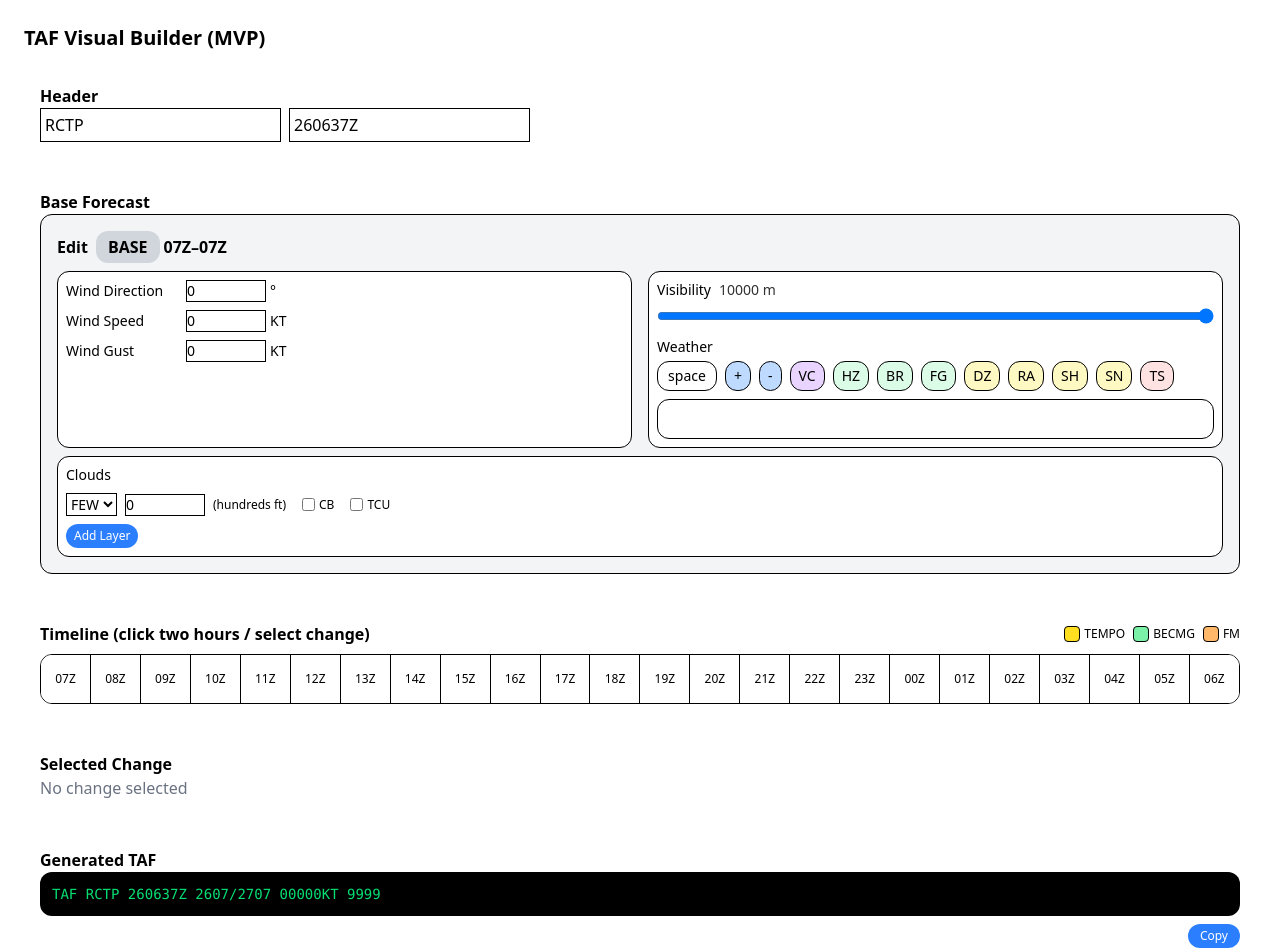
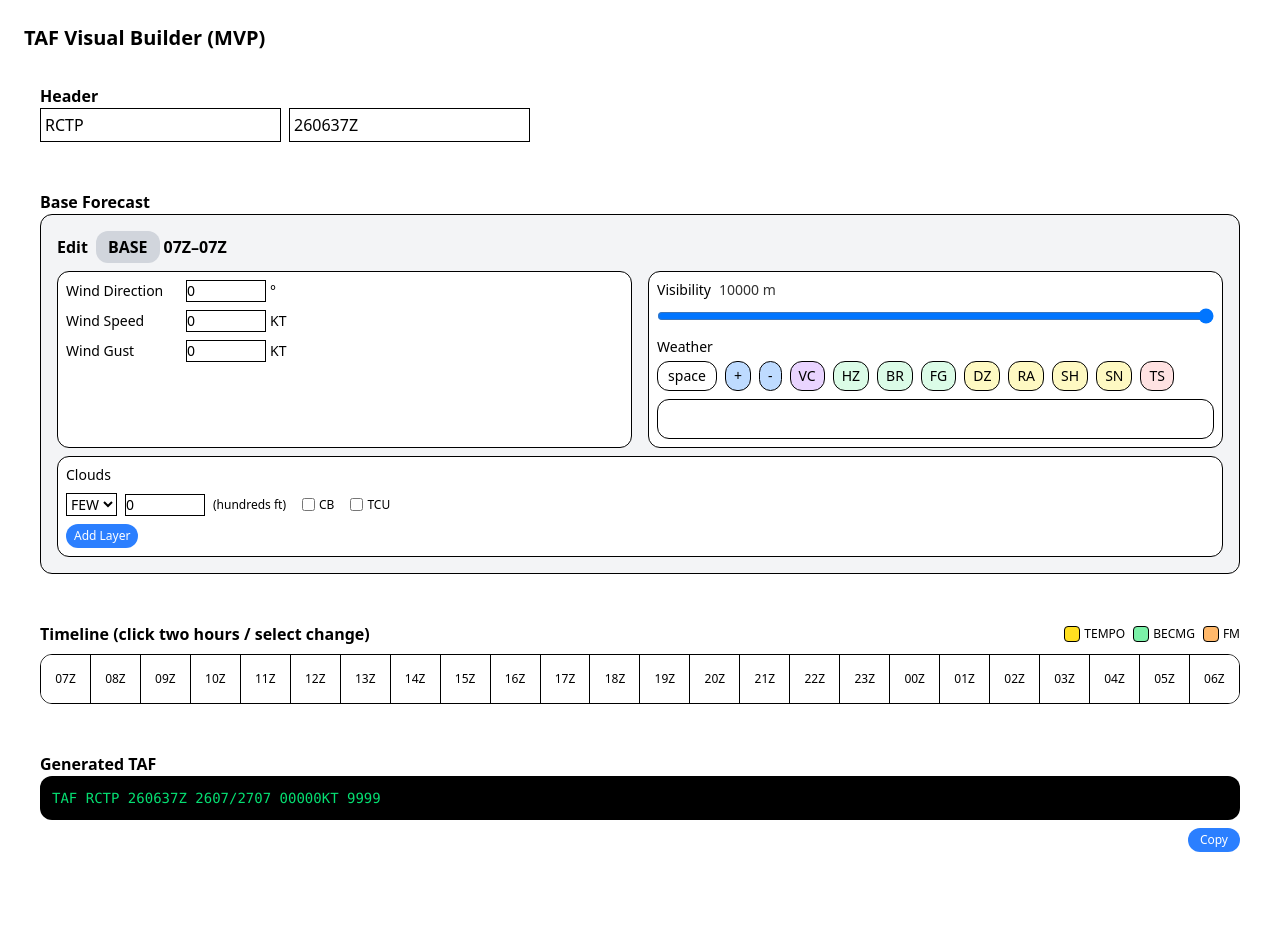
Before and after one commit to sprangdes/taf-visual-builder, a React (Vite) app: page / in a window 1280 px wide. Shown: the top 952 px of the page. After the commit the page ends 892 px from the top, so only its background shows below. Built offline with nearby package versions, Linux system fonts and the light colour scheme.

Commit message:
更新 TafBuilder 組件，調整選擇變更顯示邏輯，改善未選擇變更時的顯示效果

```diff
--- a/src/TafBuilder.tsx
+++ b/src/TafBuilder.tsx
@@ -1073,9 +1073,9 @@ export default function TafBuilder() {
         />
       </section>
 
-      <section className="p-4 rounded-xl">
-        <h2 className="font-semibold">Selected Change</h2>
-        {selectedChangeIndex !== null ? (
+      {selectedChangeIndex !== null && (
+        <section className="p-4 rounded-xl">
+          <h2 className="font-semibold">Selected Change</h2>
           <div>
             <ChangeEditor
               key={selectedChangeIndex}
@@ -1086,10 +1086,8 @@ export default function TafBuilder() {
               onChangeType={handleChangeType}
             />
           </div>
-        ) : (
-          <div className="text-gray-500">No change selected</div>
-        )}
-      </section>
+        </section>
+      )}
 
       <section className="p-4 rounded">
         <h2 className="font-semibold">Generated TAF</h2>
```
